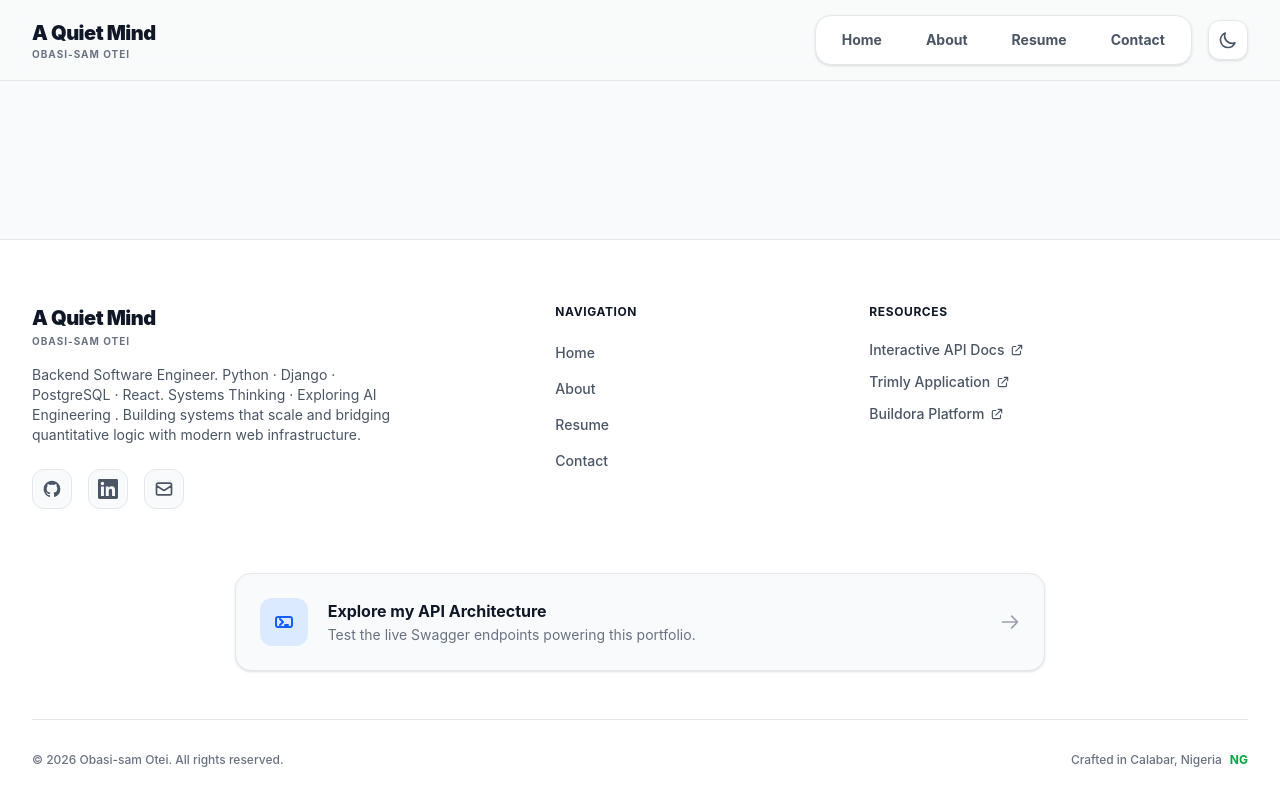
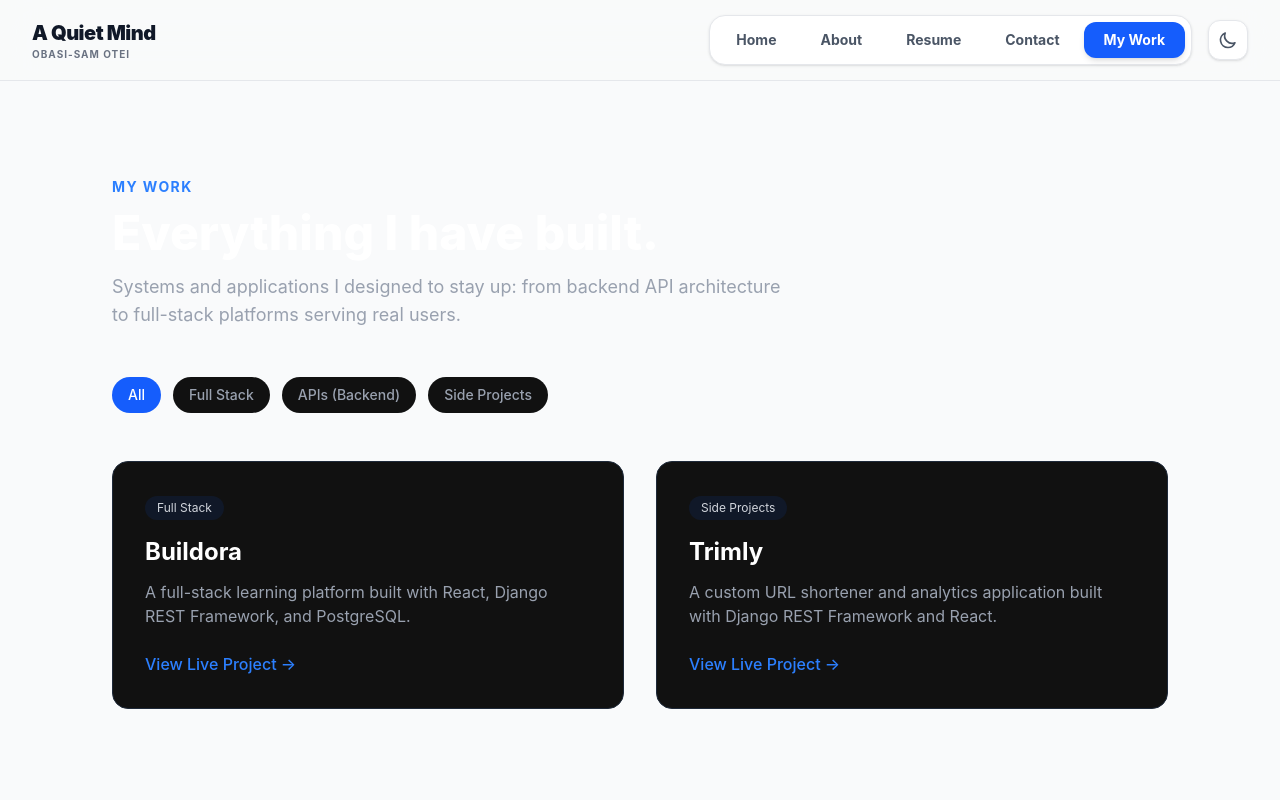
Before and after one commit to obasi-1/myportfolio, a React (Vite) app in the folder frontend/: page /my-work in a window 1280 px wide. Shown: the top 800 px of the page. Built offline with nearby package versions, Linux system fonts and the light colour scheme.

Commit message:
updat frontend

```diff
--- a/frontend/src/App.jsx
+++ b/frontend/src/App.jsx
@@ -6,6 +6,7 @@ import About from './pages/About';
 import Resume from './pages/Resume';
 import Contact from './pages/Contact';
 import Footer from './components/Footer';
+import MyWork from './pages/MyWork';
 
 // This wrapper handles the smooth fade up/down for every page
 const PageWrapper = ({ children }) => (
@@ -35,6 +36,7 @@ function App() {
             <Route path="/about" element={<PageWrapper><About /></PageWrapper>} />
             <Route path="/resume" element={<PageWrapper><Resume /></PageWrapper>} />
             <Route path="/contact" element={<PageWrapper><Contact /></PageWrapper>} />
+            <Route path="/my-work" element={<MyWork />} />
           </Routes>
         </AnimatePresence>
       </div>
--- a/frontend/src/components/Navbar.jsx
+++ b/frontend/src/components/Navbar.jsx
@@ -29,7 +29,8 @@ const Navbar = () => {
     { name: 'Home', path: '/' },
     { name: 'About', path: '/about' },
     { name: 'Resume', path: '/resume' },
-    { name: 'Contact', path: '/contact' }
+    { name: 'Contact', path: '/contact' },
+    { name: 'My Work', path: '/my-work' }
   ];
 
   const closeMenu = () => setIsMobileMenuOpen(false);
--- a/frontend/src/pages/Home.jsx
+++ b/frontend/src/pages/Home.jsx
@@ -93,10 +93,14 @@ const Home = () => {
                 </div>
 
                 <div className="flex flex-col sm:flex-row flex-wrap gap-4 mb-10">
-  <button onClick={() => { document.getElementById('projects-grid').scrollIntoView({ behavior: 'smooth' }); }} className="flex items-center justify-center gap-2 bg-blue-600 text-white px-8 py-3.5 rounded-xl font-bold shadow-lg shadow-blue-900/20 hover:bg-blue-700 transition-all w-full sm:w-auto">
-    View my work
-    <svg className="w-4 h-4" fill="none" viewBox="0 0 24 24" stroke="currentColor"><path strokeLinecap="round" strokeLinejoin="round" strokeWidth={2} d="M14 5l7 7m0 0l-7 7m7-7H3" /></svg>
-  </button>
+  <Link
+  to="/my-work"
+  onClick={() => window.scrollTo(0, 0)}
+  className="flex items-center justify-center gap-2 bg-blue-600 text-white px-8 py-3.5 rounded-xl font-bold shadow-lg shadow-blue-900/20 hover:bg-blue-700 transition-all w-full sm:w-auto"
+>
+  View my work
+  <svg className="w-4 h-4" fill="none" viewBox="0 0 24 24" stroke="currentColor"><path strokeLinecap="round" strokeLinejoin="round" strokeWidth={2} d="M14 5l7 7m0 0l-7 7m7-7H3" /></svg>
+</Link>
 
   {/* The new Backend Flex button */}
   <a href="https://portfolio-backend-dvyu.onrender.com/api/docs/" target="_blank" rel="noopener noreferrer" className="flex items-center justify-center gap-2 bg-gray-900 dark:bg-white text-white dark:text-gray-900 px-8 py-3.5 rounded-xl font-bold hover:bg-gray-800 dark:hover:bg-gray-100 transition-all w-full sm:w-auto shadow-md">
@@ -113,7 +117,7 @@ const Home = () => {
 
               <div className="lg:col-span-5 relative mt-8 lg:mt-0 block w-full max-w-[320px] sm:max-w-md mx-auto lg:max-w-none">
                 <div className="absolute -top-8 md:-top-10 right-0 text-[10px] md:text-xs text-gray-500 dark:text-gray-300 tracking-[0.25em] uppercase font-mono text-right font-semibold">
-                  A Quiet Mind <br/> Obasi-sam Otei
+                 Obasi-sam Otei  <br/> A Quiet Mind
                 </div>
                 <div className="relative rounded-[2rem] overflow-hidden border border-gray-200 dark:border-gray-800 bg-white dark:bg-[#111] aspect-[4/5] shadow-2xl">
                   <img src="/profile.jpg" alt="Obasi-sam" className="w-full h-full object-cover opacity-90" onError={(e) => e.target.src = 'https://images.unsplash.com/photo-1507003211169-0a1dd7228f2d?auto=format&fit=crop&w=800&q=80'} />
--- /dev/null
+++ b/frontend/src/pages/MyWork.jsx
@@ -0,0 +1,74 @@
+import React, { useState } from 'react';
+
+const MyWork = () => {
+  const [activeFilter, setActiveFilter] = useState('All');
+  const filters = ['All', 'Full Stack', 'APIs (Backend)', 'Side Projects'];
+
+  const projects = [
+    {
+      id: 1,
+      title: "Buildora",
+      category: "Full Stack",
+      description: "A full-stack learning platform built with React, Django REST Framework, and PostgreSQL.",
+      link: "https://build-or-a.tech"
+    },
+    {
+      id: 2,
+      title: "Trimly",
+      category: "Side Projects",
+      description: "A custom URL shortener and analytics application built with Django REST Framework and React.",
+      link: "https://trimly-ui.vercel.app"
+    }
+  ];
+
+  const filteredProjects = activeFilter === 'All'
+    ? projects
+    : projects.filter(p => p.category === activeFilter);
+
+  return (
+    <div className="min-h-screen pt-24 pb-20 px-6 md:px-12 max-w-6xl mx-auto animate-[fadeIn_0.5s_ease-in-out]">
+      <div className="mb-12">
+        <h3 className="text-blue-500 font-bold tracking-widest text-sm uppercase mb-3">My Work</h3>
+        <h1 className="text-4xl md:text-5xl font-extrabold text-white mb-4">Everything I have built.</h1>
+        <p className="text-gray-400 text-lg max-w-2xl">
+          Systems and applications I designed to stay up: from backend API architecture to full-stack platforms serving real users.
+        </p>
+      </div>
+
+      {/* Filter Chips */}
+      <div className="flex flex-wrap gap-3 mb-12">
+        {filters.map(filter => (
+          <button
+            key={filter}
+            onClick={() => setActiveFilter(filter)}
+            className={`px-4 py-2 rounded-full text-sm font-medium transition-colors ${
+              activeFilter === filter
+                ? 'bg-blue-600 text-white'
+                : 'bg-[#111] text-gray-400 hover:bg-gray-800'
+            }`}
+          >
+            {filter}
+          </button>
+        ))}
+      </div>
+
+      {/* Projects Grid */}
+      <div className="grid grid-cols-1 md:grid-cols-2 gap-8">
+        {filteredProjects.map((project) => (
+          <div key={project.id} className="bg-[#111] border border-gray-800 rounded-2xl p-8 hover:border-gray-600 transition-all">
+            <span className="inline-block px-3 py-1 bg-gray-900 text-gray-300 text-xs rounded-full mb-4">
+              {project.category}
+            </span>
+            <h2 className="text-2xl font-bold text-white mb-3">{project.title}</h2>
+            <p className="text-gray-400 mb-6">{project.description}</p>
+            <a href={project.link} target="_blank" rel="noreferrer" className="text-blue-500 hover:text-blue-400 font-medium">
+              View Live Project &rarr;
+            </a>
+          </div>
+        ))}
+      </div>
+    </div>
+  );
+};
+
+export default MyWork;
```
